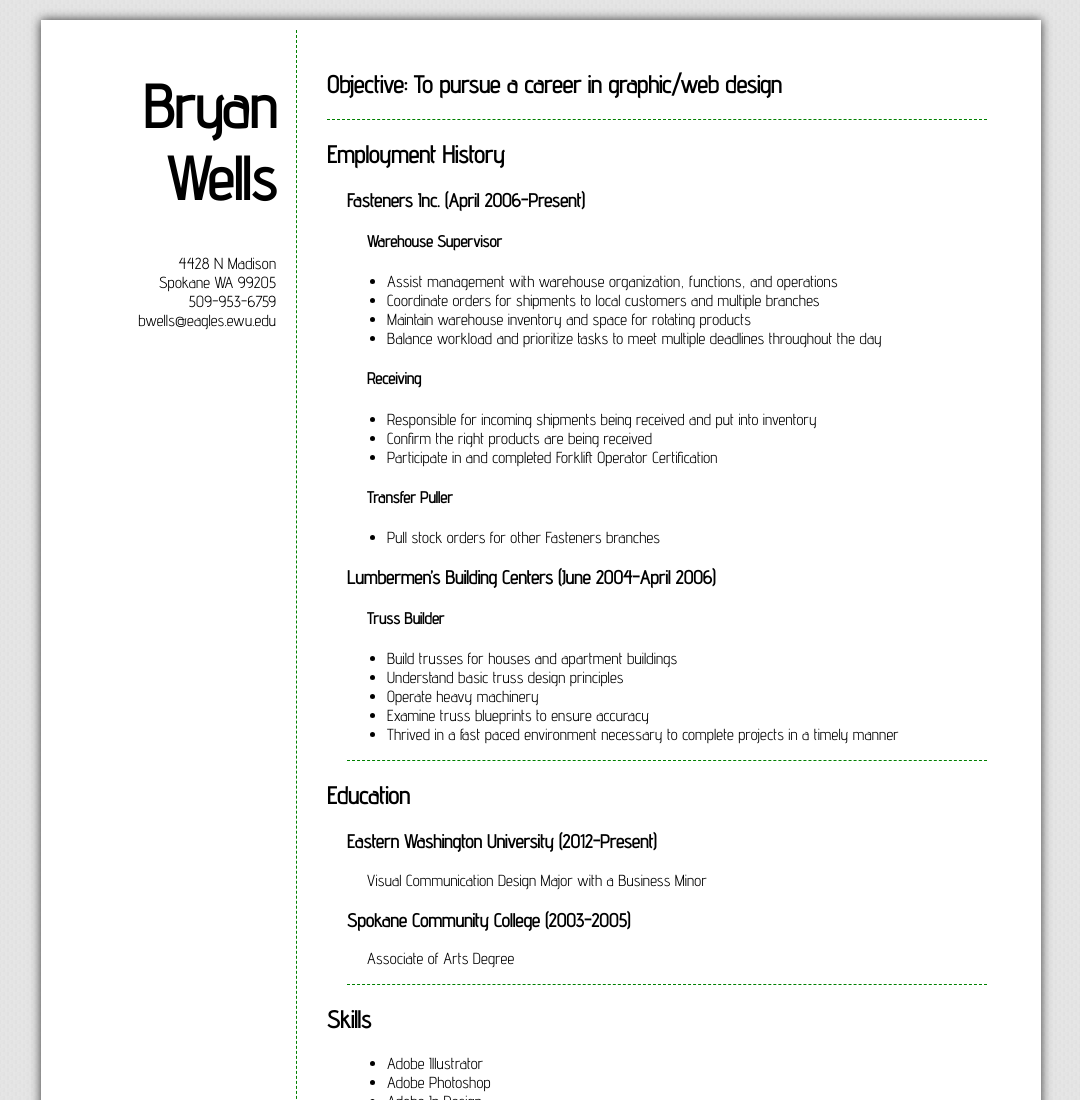
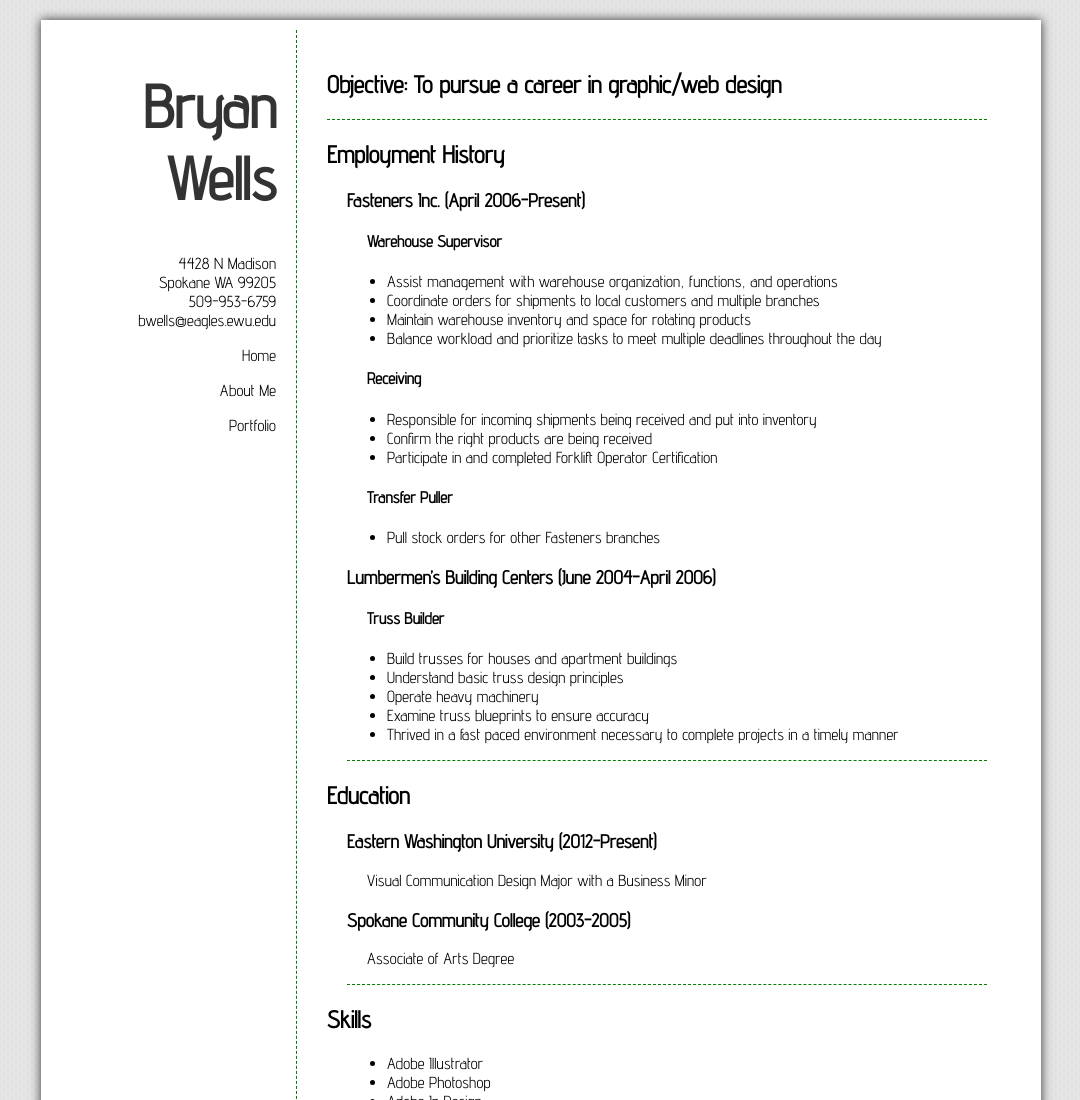
Before and after one commit to bwells6/p2-resume, a plain HTML site: page index.html in a window 1280 px wide. Shown: the top 1100 px of the page, without its empty margins (99-1179 px from the left). Drawn offline with Linux system fonts and the light colour scheme.

Commit message:
added links

```diff
--- a/css/styles.css
+++ b/css/styles.css
@@ -15,11 +15,14 @@ article{
 
 h1{
 	font-size: 60px;
-	color: dark green;
+	color: #333;
 }
 a {
 	text-decoration: none;
 	color:black;
+}
+a:hover{
+	color:green;
 }
 
 h4 {
--- a/index.html
+++ b/index.html
@@ -23,6 +23,9 @@
 
 			<p>4428 N Madison<br> Spokane WA 99205<br>
 			509-953-6759<br> <a href="mailto:bwells@eagles.ewu.edu">bwells@eagles.ewu.edu</a></p>
+			<p><a href="http://bwells6.github.io">Home</a></p>
+			<p><a href="http://bwells6.github.io/p1-bio">About Me</a></p>
+			<p><a href="http://bwells6.github.io/p4-image-gallery">Portfolio</a></p>
 		</article>
 
 
```
